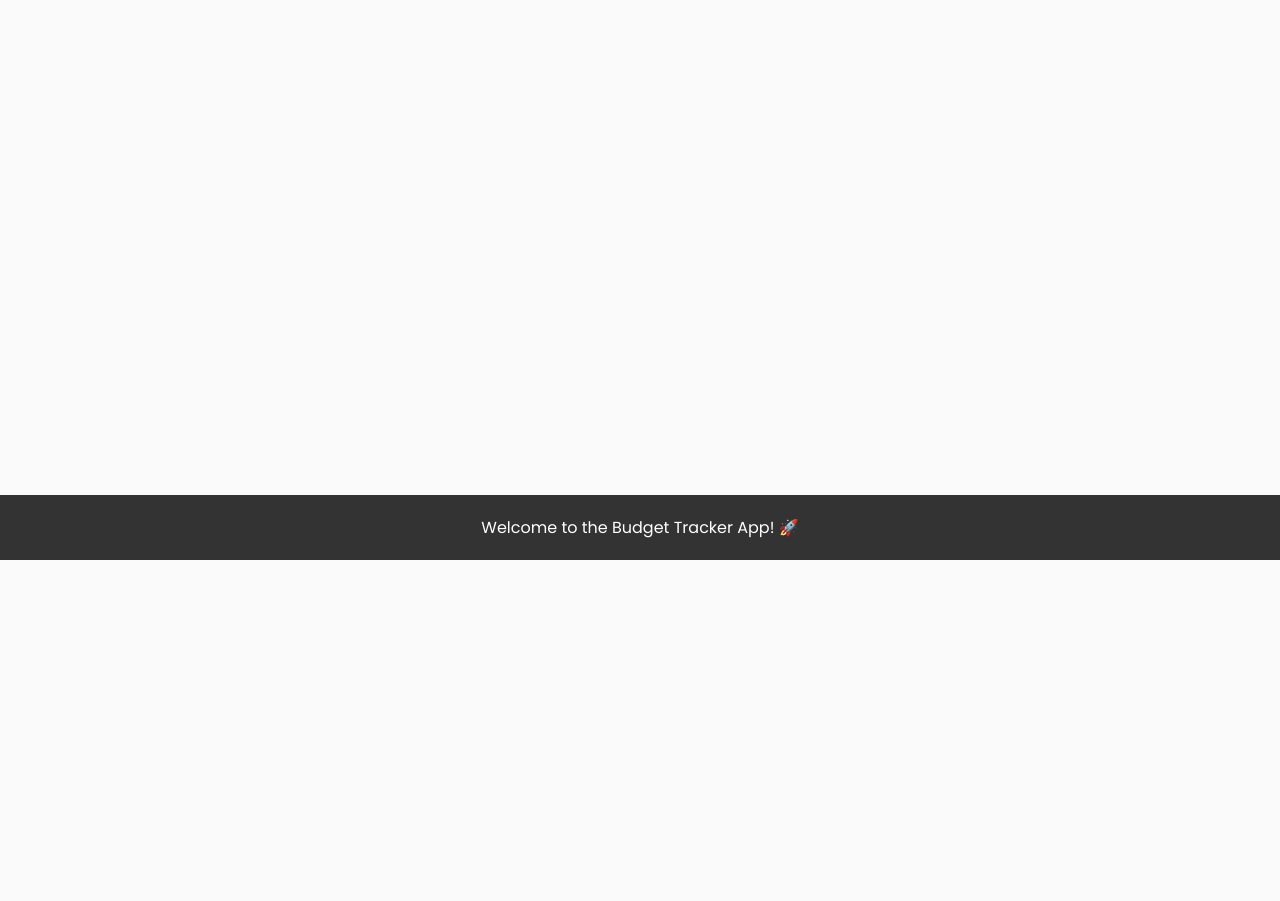
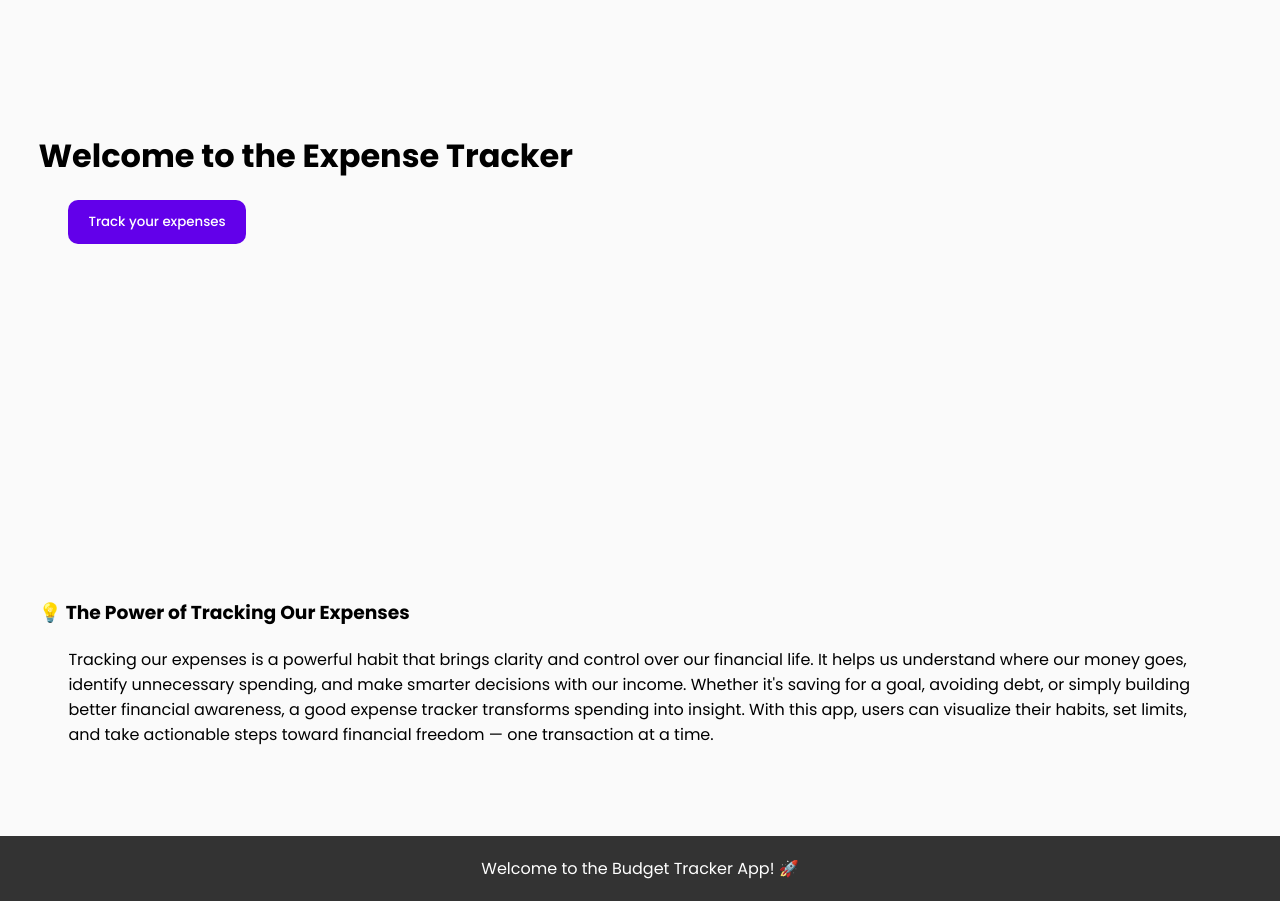
Before and after one commit to HseinKt/Brainwave_Matrix_Intern, a React (Vite) app: page / in a window 1280 px wide. Shown: the part 240-1141 px from the top of the page. Before the commit the page ends 800 px from the top, so only its background shows below. Built offline with nearby package versions, Linux system fonts and the light colour scheme.

Commit message:
Added Home page and style

```diff
--- a/src/CSS/Home.css
+++ b/src/CSS/Home.css
@@ -1,3 +1,14 @@
+.home-container {
+    display: flex;
+    flex-direction: column;
+    padding: var(--padding-page);
+}
+.home-header {
+    display: flex;
+    flex-direction: column;
+    justify-content: center;
+    height: 100vh;
+}
 .home-tracker {
     width:fit-content;
     margin: 10px;
@@ -6,3 +17,15 @@
     font-size: 16px;
     cursor: pointer;
 }
+.home-content {
+    display: flex;
+    flex-direction: column;
+    justify-content: center;
+    padding-bottom: 30px;
+}
+.home-content .home-text {
+    display: flex;
+    flex-direction: column;
+    padding: 10px 20px;
+    margin: 10px;
+}
--- a/src/pages/Home.jsx
+++ b/src/pages/Home.jsx
@@ -4,13 +4,21 @@ import '../CSS/Home.css';
 const Home = () => {
     return (
         <>
-            <div>
-                <h1>Welcome to the Expense Tracker</h1>
-                <p>Track your expenses and manage your budget effectively.</p>
-                <p>Click the button below to get started!</p>
-                <Link className="home-tracker" to="/tracker">
-                    <button className="btn">Track your expenses</button>
-                </Link>
+            <div className="home-container">
+                <div className="home-header">
+                    <h1>Welcome to the Expense Tracker</h1>
+                    <Link className="home-tracker" to="/tracker">
+                        <button className="btn">Track your expenses</button>
+                    </Link>
+                </div>
+
+                <div className="home-content">
+                    <h3>💡 The Power of Tracking Our Expenses</h3>
+                    <p className="home-text">
+                        Tracking our expenses is a powerful habit that brings clarity and control over our financial life. It helps us understand where our money goes, identify unnecessary spending, and make smarter decisions with our income. Whether it's saving for a goal, avoiding debt, or simply building better financial awareness, a good expense tracker transforms spending into insight. With this app, users can visualize their habits, set limits, and take actionable steps toward financial freedom — one transaction at a time.
+                    </p>
+                </div>
+
             </div>
         </>
 
```
